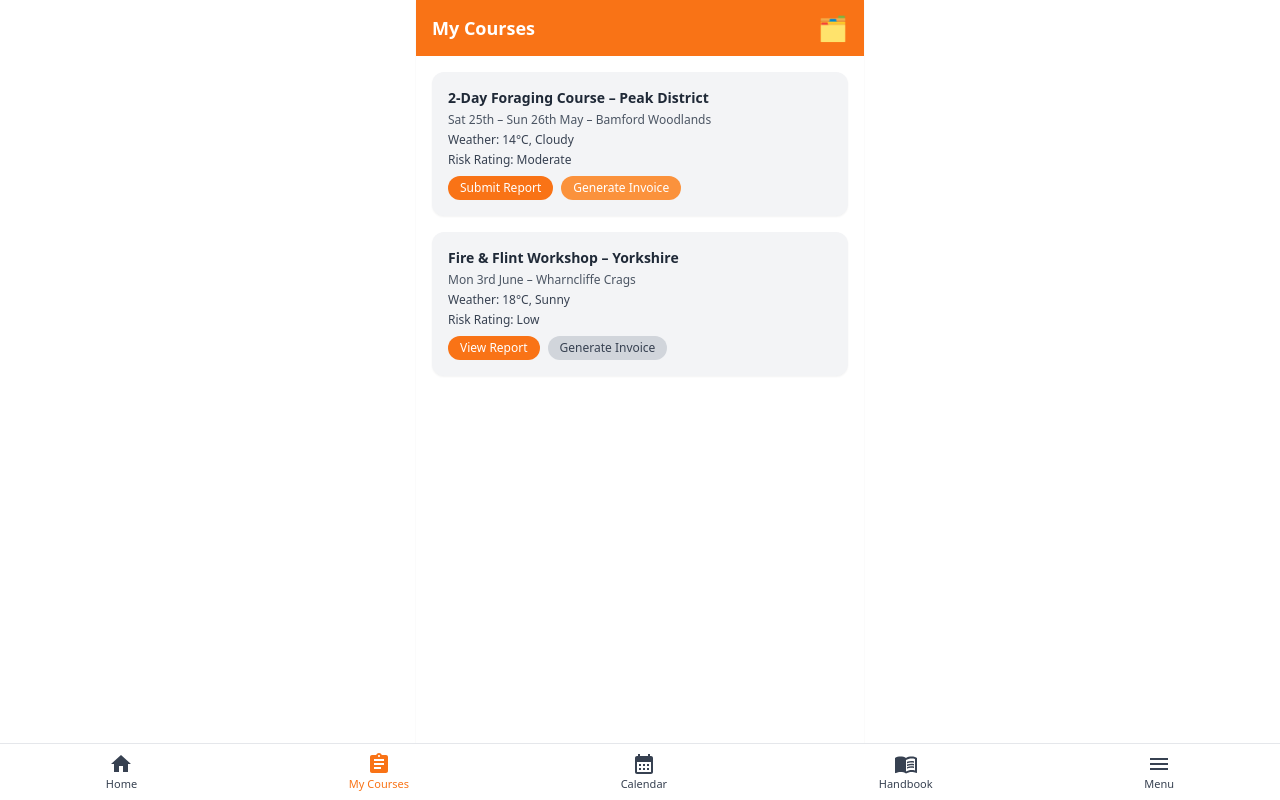
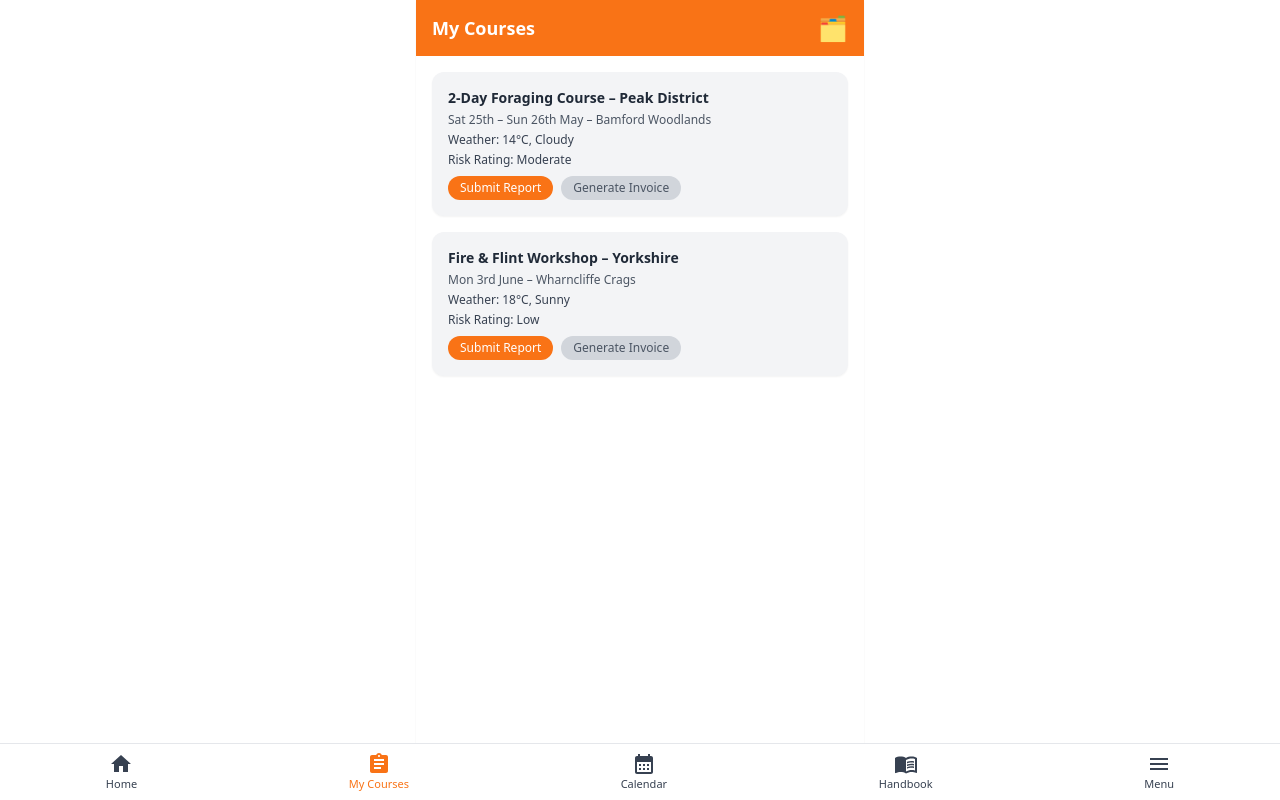
Before and after one commit to BUSHBOI95/Woodland-Ways-Portal-, a React (Vite) app: page /my-courses in a window 1280 px wide. Built offline with nearby package versions, Linux system fonts and the light colour scheme.

Commit message:
Update MyCourses.jsx

```diff
--- a/src/pages/MyCourses.jsx
+++ b/src/pages/MyCourses.jsx
@@ -1,22 +1,28 @@
 import React from 'react';
-import { NavLink } from 'react-router-dom';
+import { NavLink, useNavigate, useLocation } from 'react-router-dom';
 import { Home, Assignment, CalendarMonth, MenuBook, Menu } from '@mui/icons-material';
 
 const MyCourses = () => {
+  const navigate = useNavigate();
+  const location = useLocation();
+  const reportSubmittedFor = location.state?.reportSubmittedFor;
+
   const courses = [
     {
+      id: 1,
       title: "2-Day Foraging Course – Peak District",
       date: "Sat 25th – Sun 26th May",
       location: "Bamford Woodlands",
-      status: "Report Pending",
+      duration: "2-day",
       risk: "Moderate",
       weather: "14°C, Cloudy"
     },
     {
+      id: 2,
       title: "Fire & Flint Workshop – Yorkshire",
       date: "Mon 3rd June",
       location: "Wharncliffe Crags",
-      status: "Report Submitted",
+      duration: "1-day",
       risk: "Low",
       weather: "18°C, Sunny"
     }
@@ -33,28 +39,39 @@ const MyCourses = () => {
 
       {/* Course List */}
       <div className="flex-1 overflow-y-auto px-4 py-4 space-y-4">
-        {courses.map((course, index) => (
-          <div key={index} className="bg-gray-100 p-4 rounded-xl shadow-sm">
+        {courses.map((course) => {
+          const isSubmitted = reportSubmittedFor === course.title;
+
+          return (
+            <div key={course.id} className="bg-gray-100 p-4 rounded-xl shadow-sm">
               <h2 className="font-semibold text-gray-800 text-sm mb-1">{course.title}</h2>
               <p className="text-xs text-gray-600 mb-1">{course.date} – {course.location}</p>
-            <div className="text-xs text-gray-700 mb-1">Weather: {course.weather}</div>
-            <div className="text-xs text-gray-700 mb-1">Risk Rating: {course.risk}</div>
+              <p className="text-xs text-gray-700 mb-1">Weather: {course.weather}</p>
+              <p className="text-xs text-gray-700 mb-1">Risk Rating: {course.risk}</p>
               <div className="flex gap-2 mt-2">
-              <button className="bg-orange-500 text-white text-xs px-3 py-1 rounded-full">
-                {course.status === "Report Pending" ? "Submit Report" : "View Report"}
+                <button
+                  className="bg-orange-500 text-white text-xs px-3 py-1 rounded-full"
+                  onClick={() => navigate('/submit-report', { state: { course } })}
+                >
+                  {isSubmitted ? "View Report" : "Submit Report"}
                 </button>
                 <button
                   className={`text-xs px-3 py-1 rounded-full ${
-                  course.status === "Report Submitted"
-                    ? "bg-gray-300 text-gray-700 cursor-not-allowed"
-                    : "bg-orange-400 text-white"
+                    isSubmitted
+                      ? "bg-orange-400 text-white"
+                      : "bg-gray-300 text-gray-600 cursor-not-allowed"
                   }`}
+                  onClick={() =>
+                    isSubmitted && navigate('/generate-invoice', { state: { course } })
+                  }
+                  disabled={!isSubmitted}
                 >
                   Generate Invoice
                 </button>
               </div>
             </div>
-        ))}
+          );
+        })}
       </div>
 
       {/* Bottom Navigation */}
```
Lines whose indentation alone changed are shown as unchanged.
